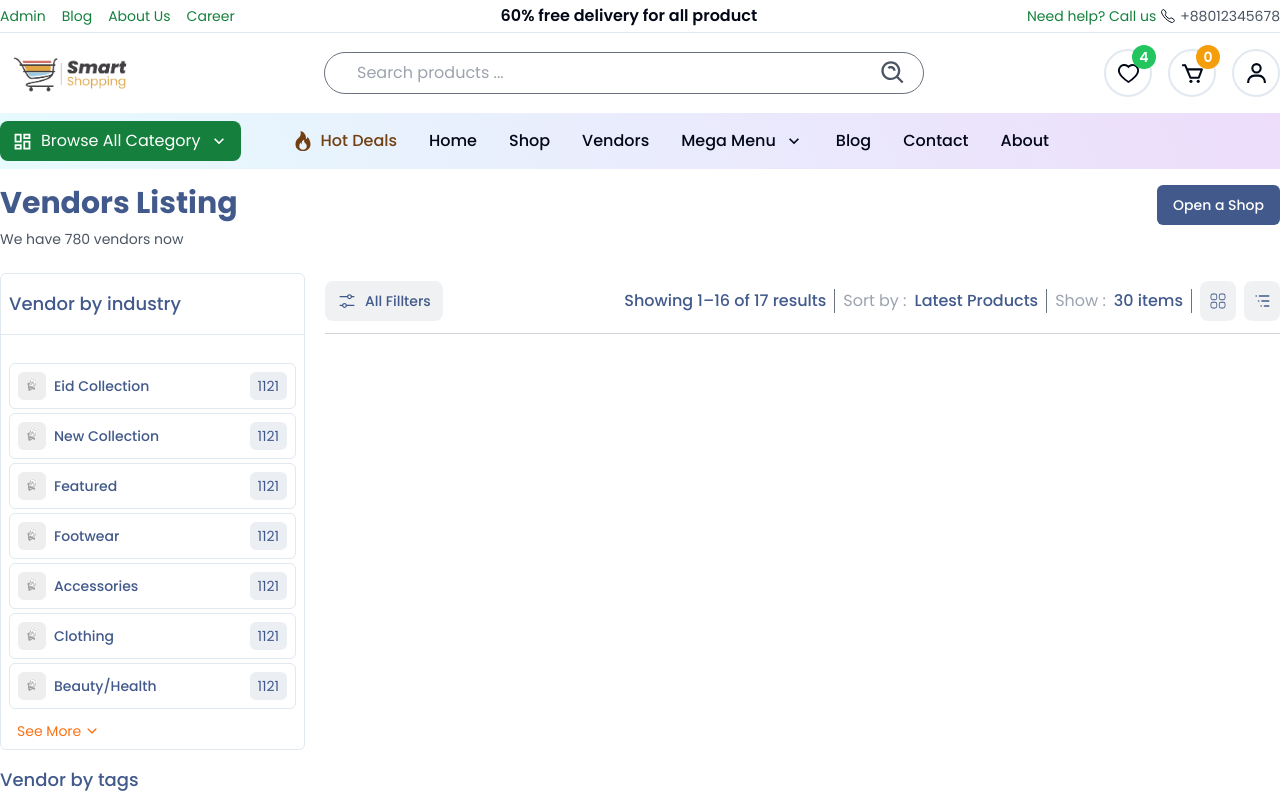
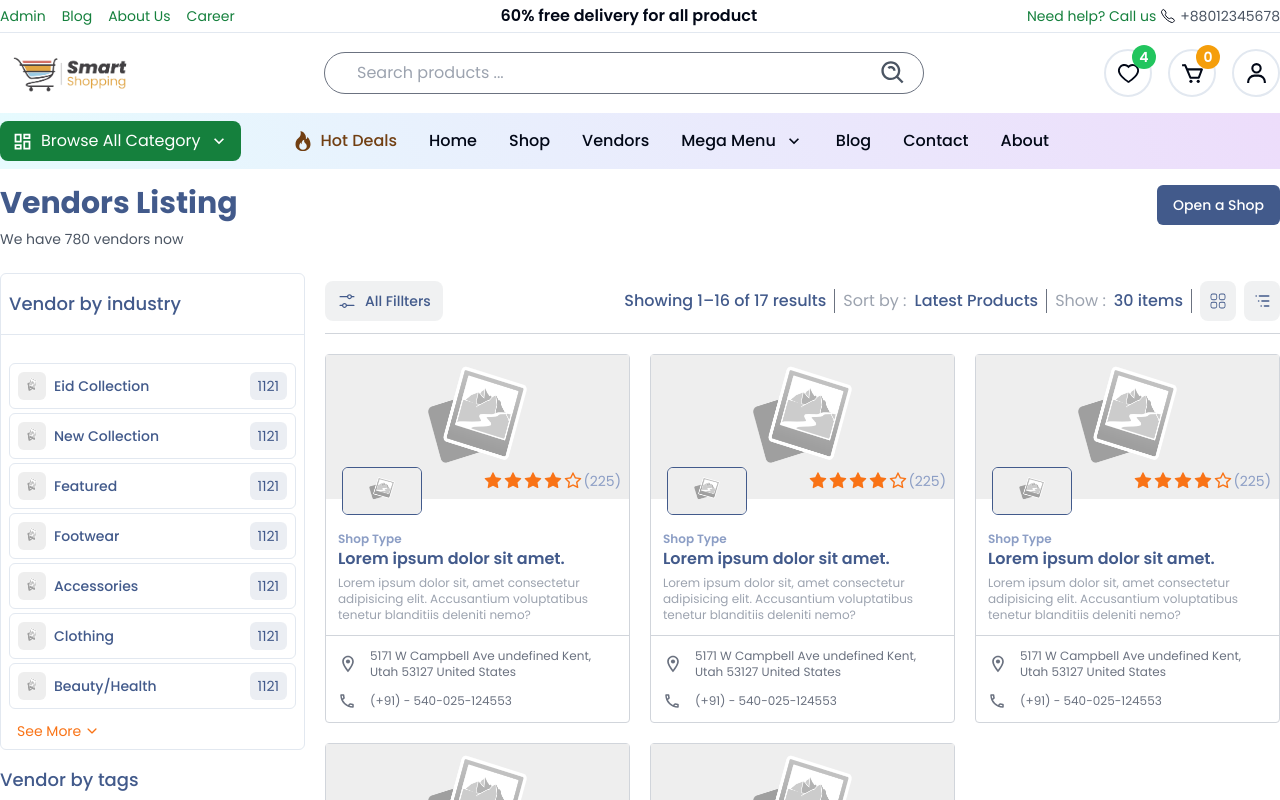
Before and after one commit to mehedi008h/multi-vendor-ecommerce-app-v2, a Next.js app: page /vendors in a window 1280 px wide. Shown: the top 800 px of the page. Built offline with nearby package versions, Linux system fonts and the light colour scheme.

Commit message:
design vendor shop card

```diff
--- a/app/vendors/page.tsx
+++ b/app/vendors/page.tsx
@@ -1,12 +1,12 @@
 import { Heading } from "@/components/common";
 import { FilterBar } from "@/components/shop";
 import { Button } from "@/components/ui/button";
-import { VendorSidebar } from "@/components/vendors";
+import { VendorSidebar, Vendors } from "@/components/vendors";
 import React from "react";
 
 const VendorsPage = () => {
     return (
-        <div className="container">
+        <div className="container xl:px-0 px-2">
             {/* heading  */}
             <Heading
                 title="Vendors Listing"
@@ -21,11 +21,12 @@ const VendorsPage = () => {
             {/* vendors container  */}
             <div className="grid grid-cols-12 mt-5 gap-5">
                 {/* sidebar  */}
-                <div className="col-span-3">
+                <div className="xl:col-span-3 col-span-12">
                     <VendorSidebar />
                 </div>
-                <div className="col-span-9">
+                <div className="xl:col-span-9 col-span-12">
                     <FilterBar />
+                    <Vendors />
                 </div>
             </div>
         </div>
--- /dev/null
+++ b/components/vendors/Vendor.tsx
@@ -0,0 +1,78 @@
+import React from "react";
+import { MdOutlineLocalPhone, MdOutlineLocationOn } from "react-icons/md";
+import { HorizontalLine } from "../common";
+import Image from "next/image";
+import { placeHolder } from "@/data/images";
+import { AiFillStar, AiOutlineStar } from "react-icons/ai";
+import { FaRegEye } from "react-icons/fa";
+import { Button } from "../ui/button";
+
+const Vendor = () => {
+    return (
+        <div className="xl:col-span-4 lg:col-span-4 md:col-span-6 col-span-12 border border-gray-300 rounded hover:border-secondary group transition-all delay-300">
+            <div className="w-full h-36 relative">
+                <Image className="h-36 object-cover" src={placeHolder} alt="" />
+                <Image
+                    className="h-12 w-20 absolute left-4 -bottom-4 border border-primary rounded-md"
+                    src={placeHolder}
+                    alt=""
+                />
+                {/* rating  */}
+                <div className="flex items-center gap-0 mt-4 absolute bottom-2 right-2">
+                    <AiFillStar size={20} className="text-orange-500" />{" "}
+                    <AiFillStar size={20} className="text-orange-500" />{" "}
+                    <AiFillStar size={20} className="text-orange-500" />{" "}
+                    <AiFillStar size={20} className="text-orange-500" />{" "}
+                    <AiOutlineStar size={20} className="text-orange-500" />{" "}
+                    <p className="text-sm text-secondary">(225)</p>
+                </div>
+
+                <div className="bg-primary px-4 py-1 rounded-2xl text-white text-sm absolute top-2 right-3 cursor-pointer hidden group-hover:block">
+                    360 Product
+                </div>
+            </div>
+            <div className="mt-5 p-3">
+                <h5 className="text-xs font-semibold text-secondary">
+                    Shop Type
+                </h5>
+                <h5 className="text-base font-semibold text-primary cursor-pointer">
+                    Lorem ipsum dolor sit amet.
+                </h5>
+                <p className="text-gray-400 text-xs font-normal mt-1">
+                    Lorem ipsum dolor sit, amet consectetur adipisicing elit.
+                    Accusantium voluptatibus tenetur blanditiis deleniti nemo?
+                </p>
+            </div>
+
+            <HorizontalLine className="bg-gray-300 h-[0.5px]" />
+            {/* contact  */}
+            <div className="p-3">
+                <div className="flex flex-row items-center gap-3">
+                    <div className="w-5">
+                        <MdOutlineLocationOn
+                            className="size-5 text-gray-500"
+                            size={20}
+                        />
+                    </div>
+                    <p className="text-gray-500 text-xs font-normal">
+                        5171 W Campbell Ave undefined Kent, Utah 53127 United
+                        States
+                    </p>
+                </div>
+                <div className="flex items-center gap-3 mt-3">
+                    <div className="w-5">
+                        <MdOutlineLocalPhone
+                            className=" text-gray-500"
+                            size={18}
+                        />
+                    </div>
+                    <p className="text-gray-500 text-xs font-normal">
+                        (+91) - 540-025-124553
+                    </p>
+                </div>
+            </div>
+        </div>
+    );
+};
+
+export default Vendor;
--- /dev/null
+++ b/components/vendors/Vendors.tsx
@@ -0,0 +1,16 @@
+import React from "react";
+import { Vendor } from ".";
+
+const Vendors = () => {
+    return (
+        <div className="grid grid-cols-12 gap-5">
+            <Vendor />
+            <Vendor />
+            <Vendor />
+            <Vendor />
+            <Vendor />
+        </div>
+    );
+};
+
+export default Vendors;
--- a/components/vendors/index.ts
+++ b/components/vendors/index.ts
@@ -1 +1,3 @@
 export { default as VendorSidebar } from "./VendorSidebar";
+export { default as Vendors } from "./Vendors";
+export { default as Vendor } from "./Vendor";
```
